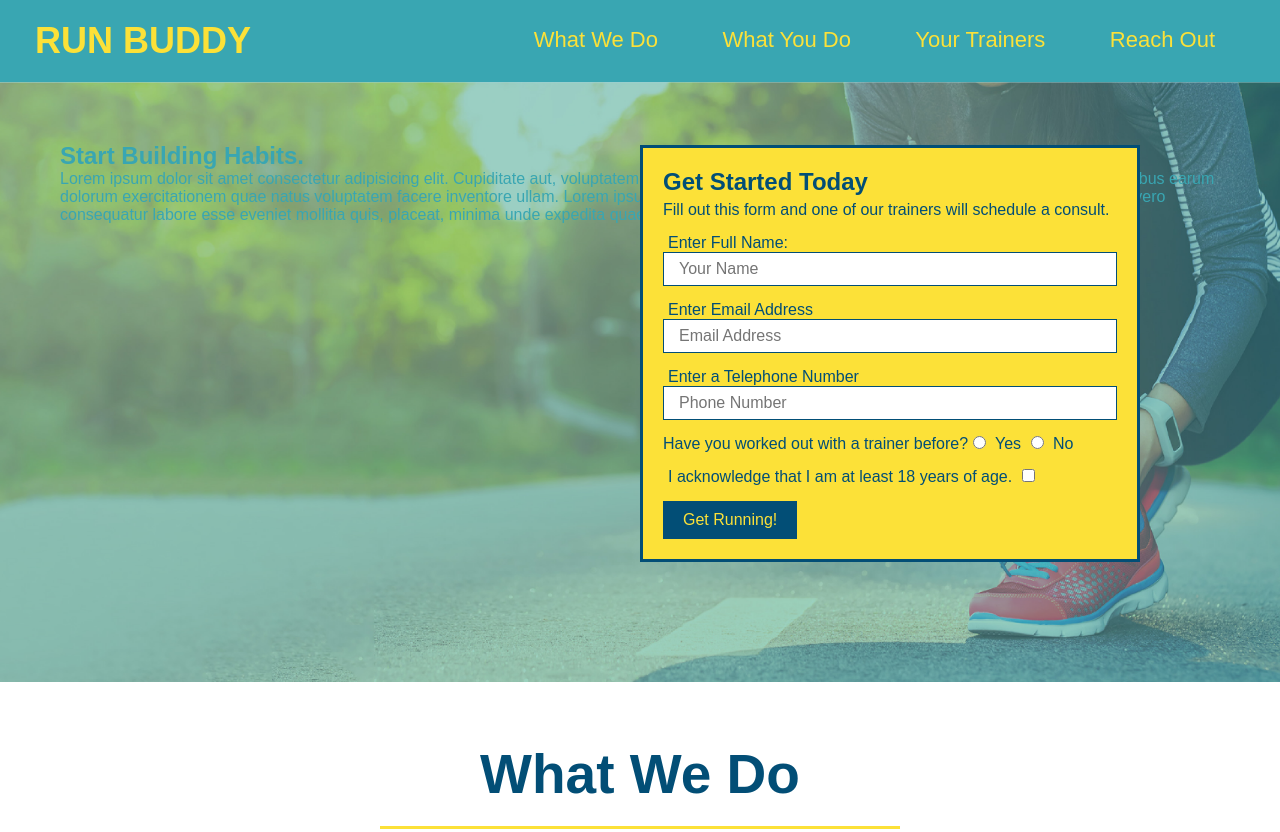
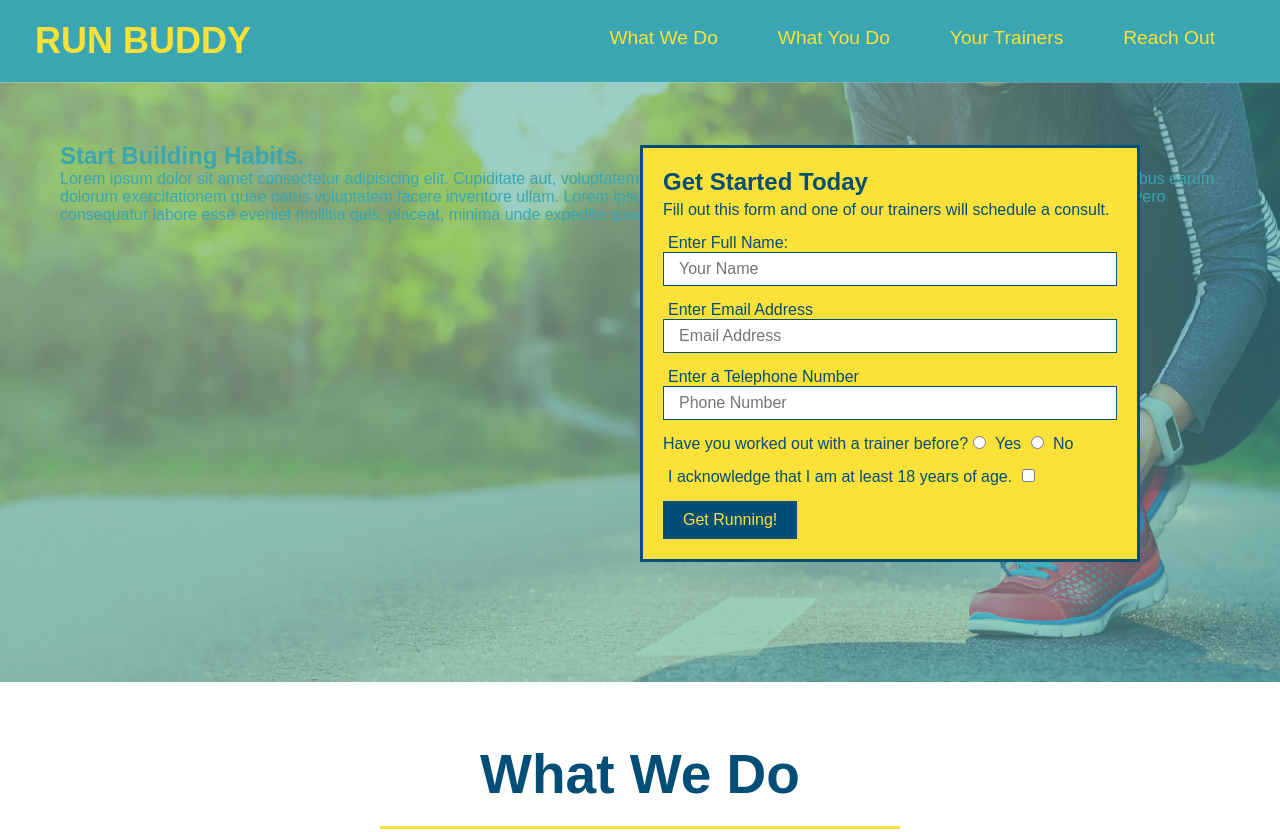
Before and after one commit to TrevorBos/Run-Buddy-M1, a plain HTML site: page index.html in a window 1280 px wide. Shown: the top 832 px of the page. Drawn offline with Linux system fonts and the light colour scheme.

Commit message:
Added flexbox to the header and nav elements

```diff
--- a/assets/css/style.css
+++ b/assets/css/style.css
@@ -37,14 +37,18 @@ header nav {
     margin: 7px 0;
 }
 
-header nav ul li {
-    display: inline;
+header nav ul{
+    display: flex;
+    flex-wrap: wrap;
+    justify-content: space-between;
+    align-items: center;
+    list-style: none;
 }
 
 header nav ul li a {
     margin: 0 30px;
     font-weight: lighter;
-    font-size: 22px;
+    font-size: 1.5vw;
 }
 /*footer styling */
 
```
